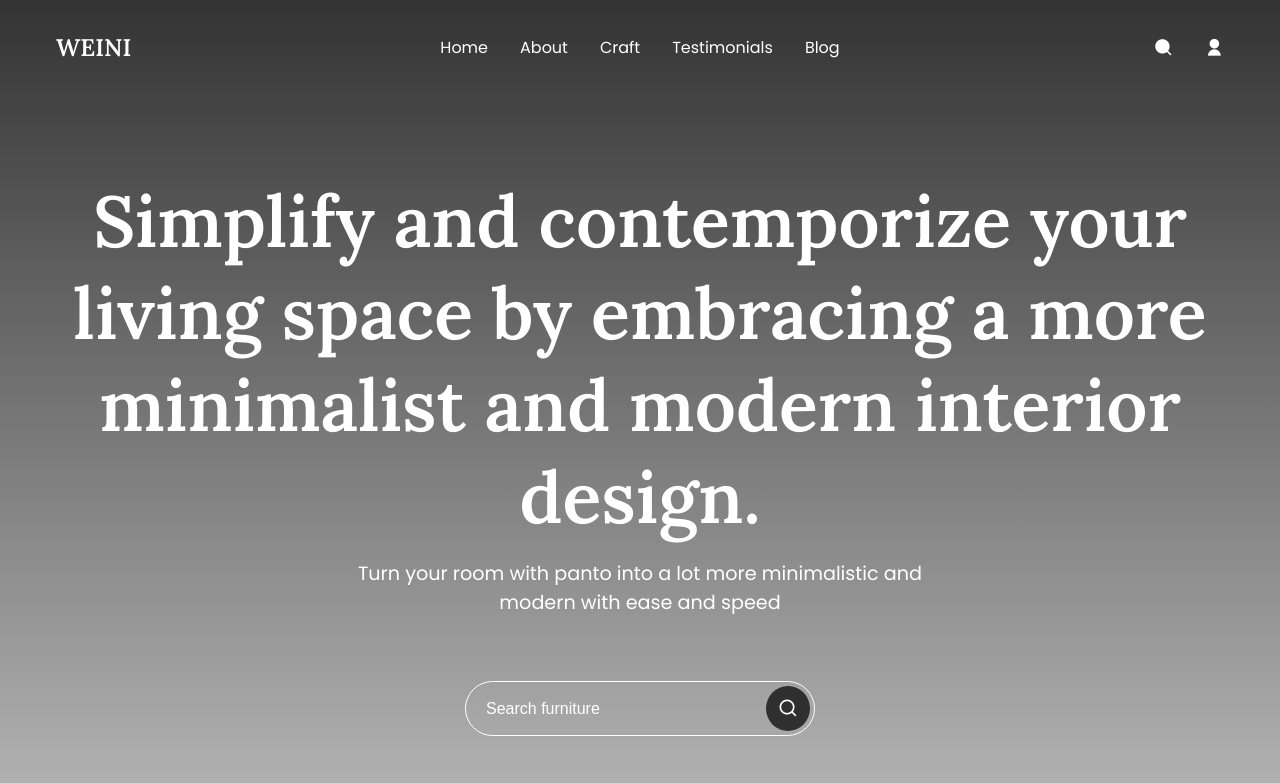
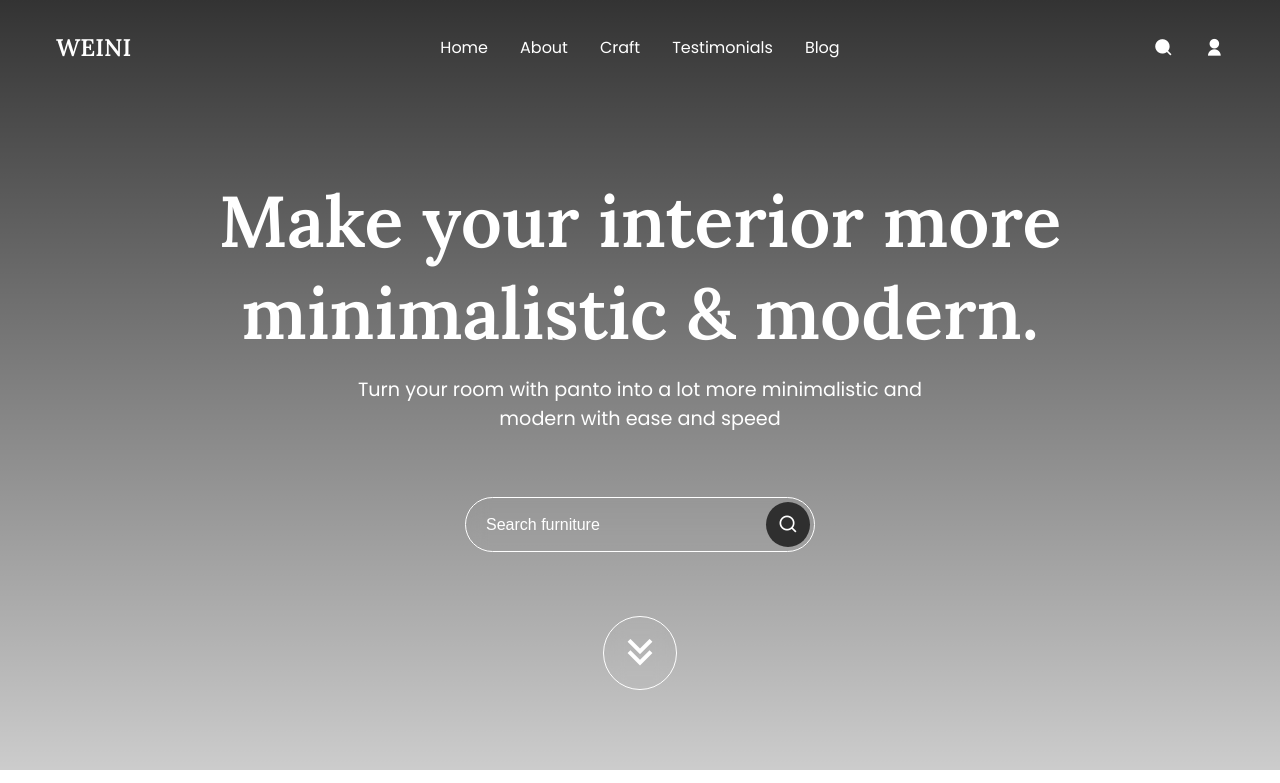
Before and after one commit to Danaitbootcamp/Project---3, a plain HTML site: page index.html in a window 1280 px wide. Shown: the top 783 px of the page. Drawn offline with nearby package versions, Linux system fonts and the light colour scheme.

Commit message:
Update index.html

```diff
--- a/index.html
+++ b/index.html
@@ -34,7 +34,8 @@
         </div>
       </nav>
       <div class="section__container header__container" id="home">
-        <h1>Simplify and contemporize your living space by embracing a more minimalist and modern interior design.</h1>
+        <h1>Make your interior more minimalistic & modern.
+        </h1>
         <p>
           Turn your room with panto into a lot more minimalistic and modern with
           ease and speed
```
